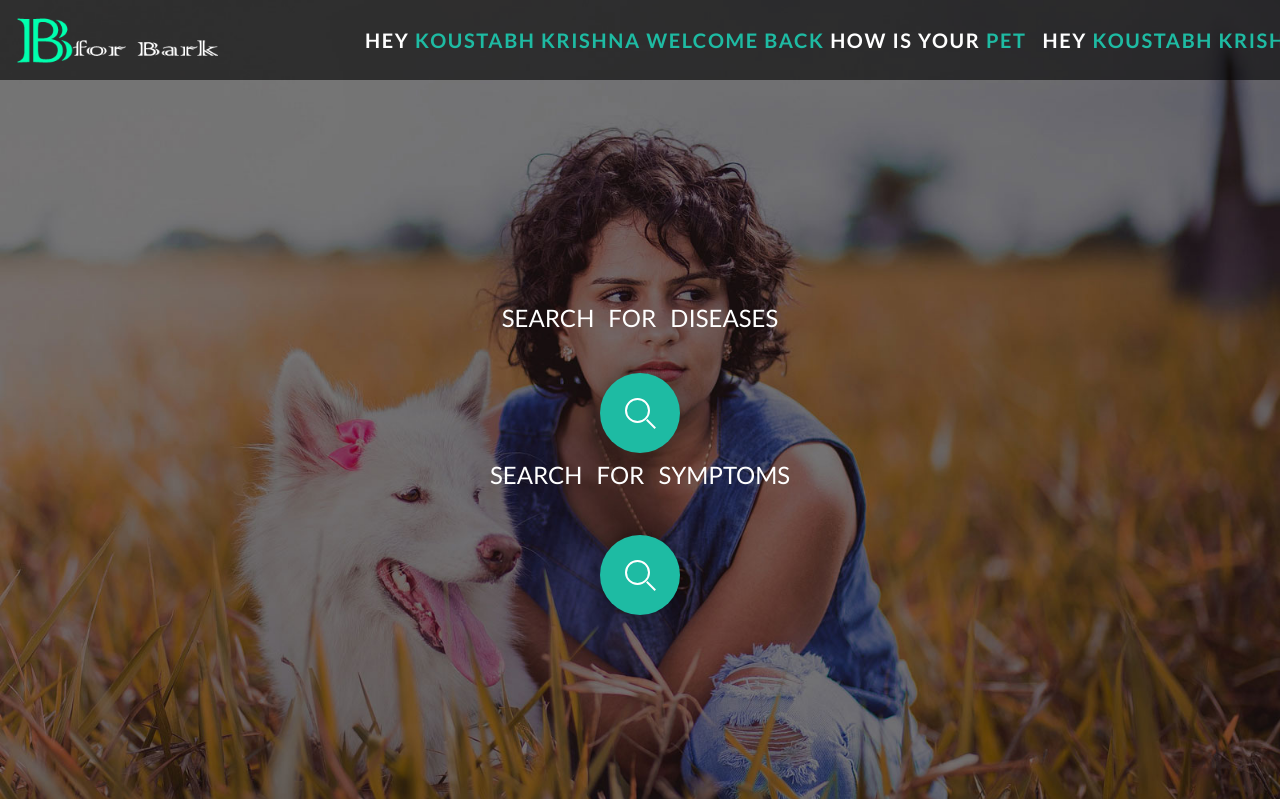
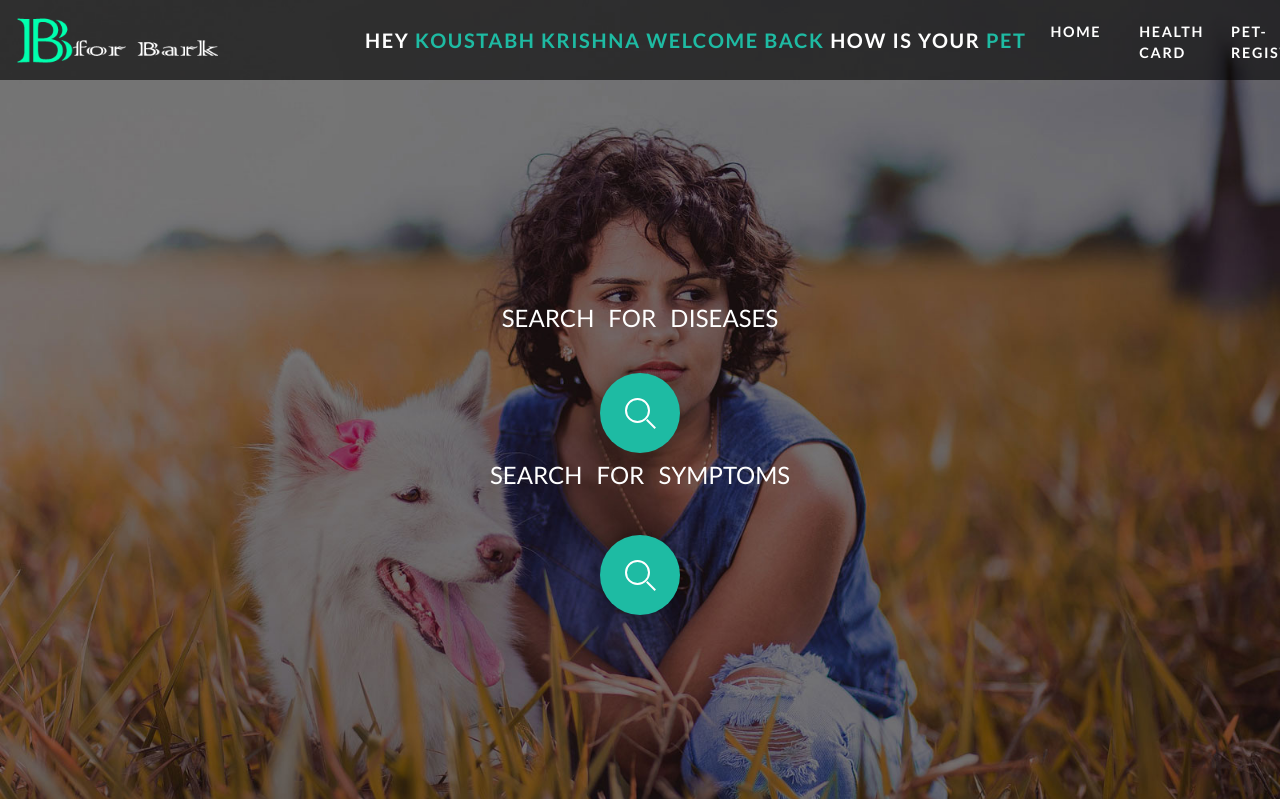
Before and after one commit to Vikash29Singh/B-for-Bark, a PHP site: page /B-for-Bark/search.php in a window 1280 px wide. Shown: the top 799 px of the page. Run offline with PHP 8.4, Linux system fonts and the light colour scheme; a user stored in the database is signed in.

Commit message:
Update search.php

```diff
--- a/search.php
+++ b/search.php
@@ -438,7 +438,7 @@ else{
         <!--        navigation-->
         <nav class="navbar navbar-expand-md navbar-dark bg-dark fixed-top ">
             <a class="navbar-brand" href="index.php"><img src="img/abc_new.png"></a>&nbsp;&nbsp;&nbsp;&nbsp;&nbsp;&nbsp;&nbsp;&nbsp;&nbsp;&nbsp;&nbsp;&nbsp;&nbsp;&nbsp;&nbsp;&nbsp;&nbsp;&nbsp;&nbsp;&nbsp;&nbsp;&nbsp;&nbsp;&nbsp;&nbsp;&nbsp;&nbsp;&nbsp;&nbsp;&nbsp;
-            <a class="navbar-brand" href="">Hey <span style="color:#1ebba3;"> <?php echo $user; ?> Welcome Back</span> How is your <span style="color:#1ebba3;">Pet</span></a>
+<!--            <a class="navbar-brand" href="">Hey <span style="color:#1ebba3;"> <?php echo $user; ?> Welcome,,,,, Back</span> How is your <span style="color:#1ebba3;">Pet</span></a>-->
             <a class="navbar-brand" href="">Hey <span style="color:#1ebba3;"> <?php echo $_SESSION["USER_NAME"]; ?> Welcome Back</span> How is your <span style="color:#1ebba3;">Pet</span></a>
 
 
```
